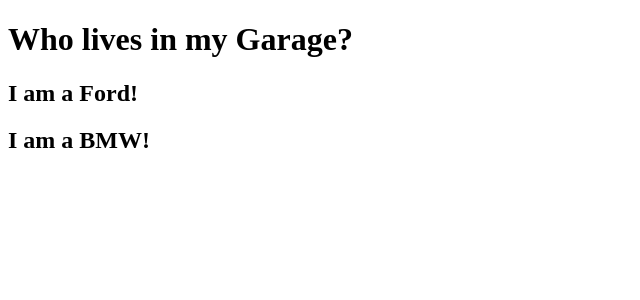
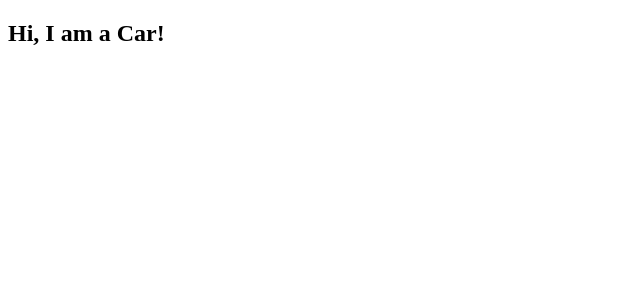
Before and after one commit to KrystalClaire/MOBPROG-IT252-react-w3schools, a React (Vite) app in the folder my-react-app/: page / in a window 1280 px wide. Shown: the top 300 px of the page, without its empty margins (0-640 px from the left). Built offline with nearby package versions, Linux system fonts and the light colour scheme.

Commit message:
added Vehicle

```diff
--- a/my-react-app/src/main.jsx
+++ b/my-react-app/src/main.jsx
@@ -1,21 +1,8 @@
 import { createRoot } from 'react-dom/client'
-
-function Car(props) {
-  return (
-    <h2>I am a {props.brand}!</h2>
-  );
-}
-
-function Garage() {
-  return (
-    <>
-      <h1>Who lives in my Garage?</h1>
-      <Car brand="Ford" />
-      <Car brand="BMW" />
-    </>
-  );
-}
+import Car from './Vehicle.jsx';
 
 createRoot(document.getElementById('root')).render(
-  <Garage />
+  <Car />
 );
+
+//Make sure to check out the Vehicle.js file.
```
Also changed, not shown: my-react-app/src/Vehicle.jsx (line endings or trailing spaces).
